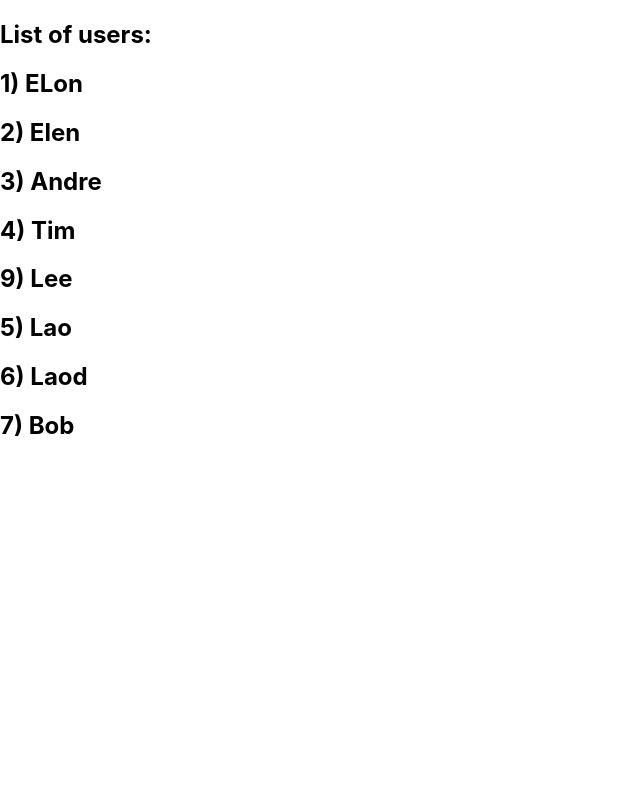
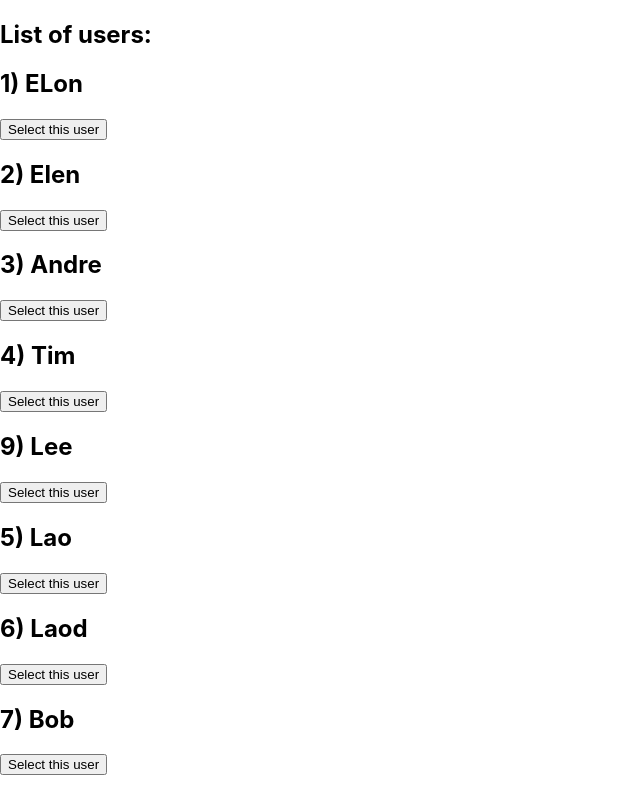
Before and after one commit to morghull/fm-react-app, a React (Create React App) app: page / in a window 1280 px wide. Shown: the whole page, without its empty margins (0-640 px from the left). Built offline with nearby package versions, Linux system fonts and the light colour scheme.

Commit message:
add child>parent influence

```diff
--- a/src/components/UserCard/index.jsx
+++ b/src/components/UserCard/index.jsx
@@ -3,13 +3,24 @@ import React, { Component } from 'react';
 class UserCard extends Component {
   render() {
     const {
-      user: { id, fname },
+      user: { id, fname, isSelected },
+      selectUser,
     } = this.props;
+    const styles = {
+      border: isSelected ? '3px solid tomato' : 'undefined',
+    };
     return (
-      <article>
+      <article style={styles}>
         <h2>
           <span>{id})</span> {fname}
         </h2>
+        <button
+          onClick={() => {
+            selectUser(id);
+          }}
+        >
+          Select this user
+        </button>
       </article>
     );
   }
--- a/src/components/UsersList/index.jsx
+++ b/src/components/UsersList/index.jsx
@@ -15,9 +15,24 @@ const usersDB = [
 class UsersList extends Component {
   constructor(props) {
     super(props);
-    this.state = { users: usersDB };
+    this.state = {
+      users: usersDB.map((user) => ({ ...user, isSelected: false })),
+    };
   }
-  userMapping = (user) => <UserCard key={user.id} user={user} />;
+  selectUser = (id) => {
+    const { users } = this.state;
+    //const newUsers = JSON.parse(JSON.stringify(users));
+    this.setState({
+      users: users.map((user) => ({
+        ...user,
+        isSelected:
+          user.id === id ? !user.isSelected : user.isSelected,
+      })),
+    });
+  };
+  userMapping = (user) => (
+    <UserCard key={user.id} user={user} selectUser={this.selectUser} />
+  );
   render() {
     const { users } = this.state;
     return (
```
